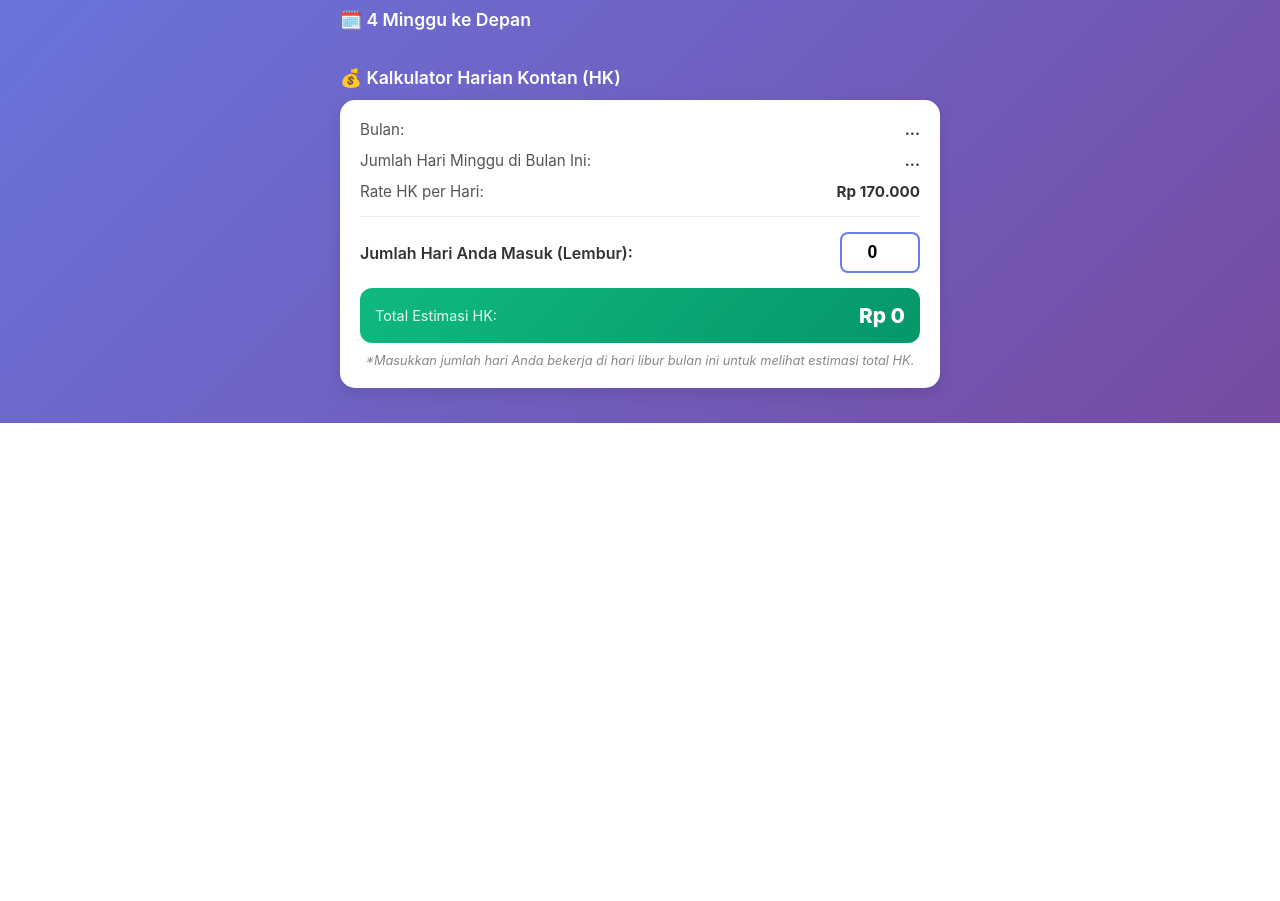
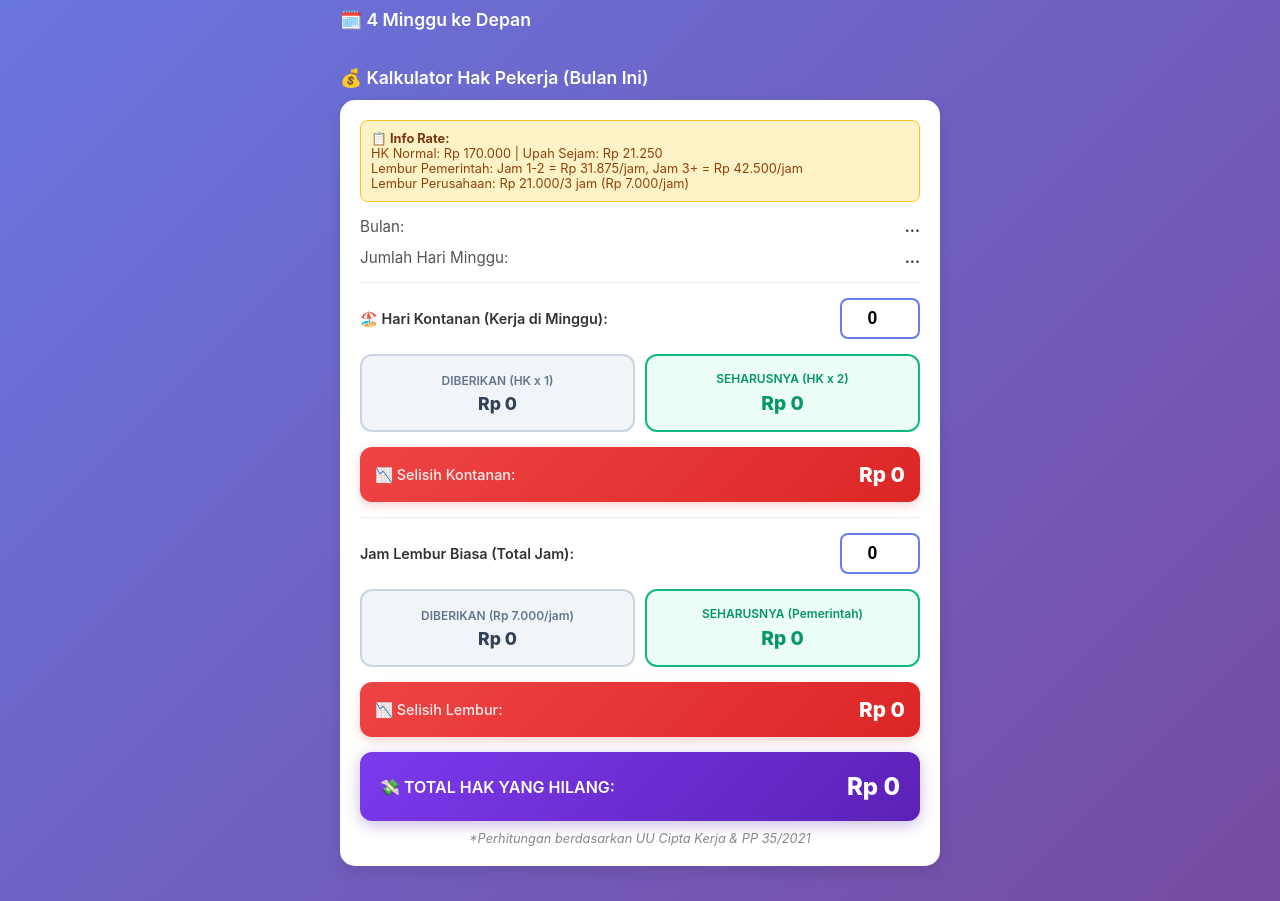
Before and after one commit to CoalHunter/shiftminder, a plain HTML site: page template.html in a window 1280 px wide. Shown: the part 440-1341 px from the top of the page. Before the commit the page ends 863 px from the top, so only its background shows below. Drawn offline with Linux system fonts and the light colour scheme.

Commit message:
Update template.html

```diff
--- a/template.html
+++ b/template.html
@@ -50,26 +50,56 @@
   .status-libur { background: #ffe0ec; color: #c0392b; }
   .week-range { font-weight: 500; color: #555; }
 
-  /* --- Style Kalkulator HK --- */
   .calc-card { padding: 20px; }
   .calc-row { display: flex; justify-content: space-between; margin-bottom: 12px; font-size: 0.95em; color: #555; }
   .calc-row strong { color: #333; }
   .calc-divider { height: 1px; background: #eee; margin: 15px 0; }
   .calc-input-group { display: flex; justify-content: space-between; align-items: center; margin-bottom: 15px; }
-  .calc-input-group label { font-weight: 600; color: #333; }
+  .calc-input-group label { font-weight: 600; color: #333; font-size: 0.9em; }
   .calc-input-group input {
     width: 80px; padding: 8px 12px; border: 2px solid #667eea; border-radius: 8px;
     font-size: 1.1em; font-weight: bold; text-align: center; outline: none;
   }
   .calc-input-group input:focus { border-color: #764ba2; }
-  .calc-total {
-    background: linear-gradient(135deg, #10b981 0%, #059669 100%); /* Warna hijau uang */
+  .info-hk { font-size: 0.8em; color: #888; text-align: center; margin-top: 10px; font-style: italic; }
+
+  .compare-container { display: flex; gap: 10px; margin-bottom: 15px; }
+  .compare-box {
+    flex: 1; padding: 15px 10px; border-radius: 12px; text-align: center;
+    display: flex; flex-direction: column; justify-content: center;
+  }
+  .compare-box.diberikan { background: #f1f5f9; border: 2px solid #cbd5e1; }
+  .compare-box.seharusnya { background: #ecfdf5; border: 2px solid #10b981; }
+  .compare-box .label { font-size: 0.75em; margin-bottom: 5px; font-weight: 600; }
+  .compare-box.diberikan .label { color: #64748b; }
+  .compare-box.seharusnya .label { color: #059669; }
+  .compare-box .value { font-size: 1.1em; font-weight: 800; color: #334155; }
+  .compare-box.seharusnya .value { color: #059669; font-size: 1.2em; }
+
+  .selisih-box {
+    background: linear-gradient(135deg, #ef4444 0%, #dc2626 100%);
     color: white; padding: 15px; border-radius: 12px;
     display: flex; justify-content: space-between; align-items: center;
+    box-shadow: 0 4px 10px rgba(220, 38, 38, 0.2);
   }
-  .calc-total span { font-size: 0.9em; opacity: 0.9; }
-  .calc-total strong { font-size: 1.3em; font-weight: 800; }
-  .info-hk { font-size: 0.8em; color: #888; text-align: center; margin-top: 10px; font-style: italic; }
+  .selisih-box span { font-size: 0.9em; opacity: 0.9; font-weight: 500; }
+  .selisih-box strong { font-size: 1.3em; font-weight: 800; }
+
+  .total-box {
+    background: linear-gradient(135deg, #7c3aed 0%, #5b21b6 100%);
+    color: white; padding: 20px; border-radius: 12px;
+    display: flex; justify-content: space-between; align-items: center;
+    box-shadow: 0 4px 15px rgba(91, 33, 182, 0.3);
+    margin-top: 15px;
+  }
+  .total-box span { font-size: 1em; font-weight: 600; }
+  .total-box strong { font-size: 1.5em; font-weight: 800; }
+
+  .rate-info {
+    background: #fef3c7; border: 1px solid #fbbf24; border-radius: 8px;
+    padding: 10px; margin-bottom: 15px; font-size: 0.8em; color: #92400e;
+  }
+  .rate-info strong { color: #78350f; }
 </style>
 </head>
 <body>
@@ -91,28 +121,78 @@
   <div class="section-title">🗓️ 4 Minggu ke Depan</div>
   <div id="week-list" class="card-box"></div>
 
-  <!-- KALKULATOR HARIAN KONTAN (HK) -->
-  <div class="section-title">💰 Kalkulator Harian Kontan (HK)</div>
+  <!-- KALKULATOR HK & LEMBUR -->
+  <div class="section-title">💰 Kalkulator Hak Pekerja (Bulan Ini)</div>
   <div class="card-box calc-card">
+
+    <div class="rate-info">
+      <strong>📋 Info Rate:</strong><br>
+      HK Normal: Rp 170.000 | Upah Sejam: Rp 21.250<br>
+      Lembur Pemerintah: Jam 1-2 = Rp 31.875/jam, Jam 3+ = Rp 42.500/jam<br>
+      Lembur Perusahaan: Rp 21.000/3 jam (Rp 7.000/jam)
+    </div>
+
     <div class="calc-row">
       <span>Bulan:</span> <strong id="stat-bulan">...</strong>
     </div>
     <div class="calc-row">
-      <span>Jumlah Hari Minggu di Bulan Ini:</span> <strong id="stat-minggu">...</strong>
-    </div>
-    <div class="calc-row">
-      <span>Rate HK per Hari:</span> <strong id="stat-rate">Rp 170.000</strong>
+      <span>Jumlah Hari Minggu:</span> <strong id="stat-minggu">...</strong>
     </div>
     <div class="calc-divider"></div>
+
+    <!-- Input Kontanan -->
     <div class="calc-input-group">
-      <label>Jumlah Hari Anda Masuk (Lembur):</label>
-      <input type="number" id="input-hari" value="0" min="0">
+      <label>🏖️ Hari Kontanan (Kerja di Minggu):</label>
+      <input type="number" id="input-kontanan" value="0" min="0">
     </div>
-    <div class="calc-total">
-      <span>Total Estimasi HK:</span>
-      <strong id="total-uang">Rp 0</strong>
+
+    <!-- Perbandingan Kontanan -->
+    <div class="compare-container">
+      <div class="compare-box diberikan">
+        <div class="label">DIBERIKAN (HK x 1)</div>
+        <div class="value" id="kontanan-diberikan">Rp 0</div>
+      </div>
+      <div class="compare-box seharusnya">
+        <div class="label">SEHARUSNYA (HK x 2)</div>
+        <div class="value" id="kontanan-seharusnya">Rp 0</div>
+      </div>
     </div>
-    <div class="info-hk">*Masukkan jumlah hari Anda bekerja di hari libur bulan ini untuk melihat estimasi total HK.</div>
+    <div class="selisih-box">
+      <span>📉 Selisih Kontanan:</span>
+      <strong id="selisih-kontanan">Rp 0</strong>
+    </div>
+
+    <div class="calc-divider"></div>
+
+    <!-- Input Lembur -->
+    <div class="calc-input-group">
+      <label> Jam Lembur Biasa (Total Jam):</label>
+      <input type="number" id="input-lembur" value="0" min="0">
+    </div>
+
+    <!-- Perbandingan Lembur -->
+    <div class="compare-container">
+      <div class="compare-box diberikan">
+        <div class="label">DIBERIKAN (Rp 7.000/jam)</div>
+        <div class="value" id="lembur-diberikan">Rp 0</div>
+      </div>
+      <div class="compare-box seharusnya">
+        <div class="label">SEHARUSNYA (Pemerintah)</div>
+        <div class="value" id="lembur-seharusnya">Rp 0</div>
+      </div>
+    </div>
+    <div class="selisih-box">
+      <span>📉 Selisih Lembur:</span>
+      <strong id="selisih-lembur">Rp 0</strong>
+    </div>
+
+    <!-- TOTAL SELISIH -->
+    <div class="total-box">
+      <span>💸 TOTAL HAK YANG HILANG:</span>
+      <strong id="total-selisih">Rp 0</strong>
+    </div>
+
+    <div class="info-hk">*Perhitungan berdasarkan UU Cipta Kerja & PP 35/2021</div>
   </div>
 </div>
 
@@ -127,7 +207,6 @@
     const data = SHIFT_DATA;
     if (!data || !data.today) return;
 
-    // Render Hari Ini
     const card = document.getElementById('today-card');
     const cls = data.today.status === 'SHIFT PAGI' ? 'pagi'
               : data.today.status === 'SHIFT SIANG' ? 'siang' : 'libur';
@@ -139,7 +218,6 @@
       data.today.status === 'LIBUR' ? 'Nikmati hari liburmu!' : data.today.time;
     document.getElementById('updated').textContent = `Diperbarui: ${data.last_updated}`;
 
-    // Render 7 Hari
     document.getElementById('day-list').innerHTML = data.next_7_days.map(d => {
       const c = d.status === 'SHIFT PAGI' ? 'status-pagi'
               : d.status === 'SHIFT SIANG' ? 'status-siang' : 'status-libur';
@@ -147,29 +225,56 @@
       return `<div class="day-item"><div class="day-info"><span class="day-emoji">${d.emoji}</span><div><div class="day-name">${d.day_name}</div><div class="day-date">${d.short_date}</div></div></div><span class="day-status ${c}">${label}</span></div>`;
     }).join('');
 
-    // Render 4 Minggu
     document.getElementById('week-list').innerHTML = data.next_4_weeks.map(w => {
       const c = w.status === 'SHIFT PAGI' ? 'status-pagi' : 'status-siang';
       return `<div class="week-item"><span class="week-range">📆 ${w.week_label}</span><span class="day-status ${c}">${w.status}</span></div>`;
     }).join('');
 
-    // Render Kalkulator HK
     const stats = data.monthly_stats;
     document.getElementById('stat-bulan').textContent = stats.month_name;
     document.getElementById('stat-minggu').textContent = stats.total_minggu + ' hari';
-    document.getElementById('stat-rate').textContent = formatRupiah(stats.rate_hk);
 
-    const inputHari = document.getElementById('input-hari');
-    inputHari.value = 0; // Default 0, user yang isi sendiri sesuai realita
-    inputHari.max = stats.total_minggu; // Maksimal tidak boleh lebih dari jumlah hari Minggu
+    const inputKontanan = document.getElementById('input-kontanan');
+    const inputLembur = document.getElementById('input-lembur');
+    inputKontanan.value = 0;
+    inputLembur.value = 0;
+    inputKontanan.max = stats.total_minggu;
 
-    function hitungHK() {
-      const hari = parseInt(inputHari.value) || 0;
-      const total = hari * stats.rate_hk;
-      document.getElementById('total-uang').textContent = formatRupiah(total);
+    function hitungSemua() {
+      // 1. Hitung Kontanan
+      const hariKontanan = parseInt(inputKontanan.value) || 0;
+      const kontananDiberikan = hariKontanan * stats.rate_hk;
+      const kontananSeharusnya = hariKontanan * stats.rate_kontanan;
+      const selisihKontanan = kontananSeharusnya - kontananDiberikan;
+
+      document.getElementById('kontanan-diberikan').textContent = formatRupiah(kontananDiberikan);
+      document.getElementById('kontanan-seharusnya').textContent = formatRupiah(kontananSeharusnya);
+      document.getElementById('selisih-kontanan').textContent = formatRupiah(selisihKontanan);
+
+      // 2. Hitung Lembur (Aturan Pemerintah: 2 jam pertama 1.5x, jam ke-3+ 2x)
+      const jamLembur = parseInt(inputLembur.value) || 0;
+      const lemburDiberikan = jamLembur * stats.rate_lembur_perusahaan;
+
+      let lemburSeharusnya = 0;
+      if (jamLembur <= 2) {
+        lemburSeharusnya = jamLembur * stats.rate_lembur_jam1;
+      } else {
+        lemburSeharusnya = (2 * stats.rate_lembur_jam1) + ((jamLembur - 2) * stats.rate_lembur_jam2);
+      }
+
+      const selisihLembur = lemburSeharusnya - lemburDiberikan;
+
+      document.getElementById('lembur-diberikan').textContent = formatRupiah(lemburDiberikan);
+      document.getElementById('lembur-seharusnya').textContent = formatRupiah(lemburSeharusnya);
+      document.getElementById('selisih-lembur').textContent = formatRupiah(selisihLembur);
+
+      // 3. Total Selisih
+      const totalSelisih = selisihKontanan + selisihLembur;
+      document.getElementById('total-selisih').textContent = formatRupiah(totalSelisih);
     }
 
-    inputHari.addEventListener('input', hitungHK);
+    inputKontanan.addEventListener('input', hitungSemua);
+    inputLembur.addEventListener('input', hitungSemua);
   }
 
   render();
```
